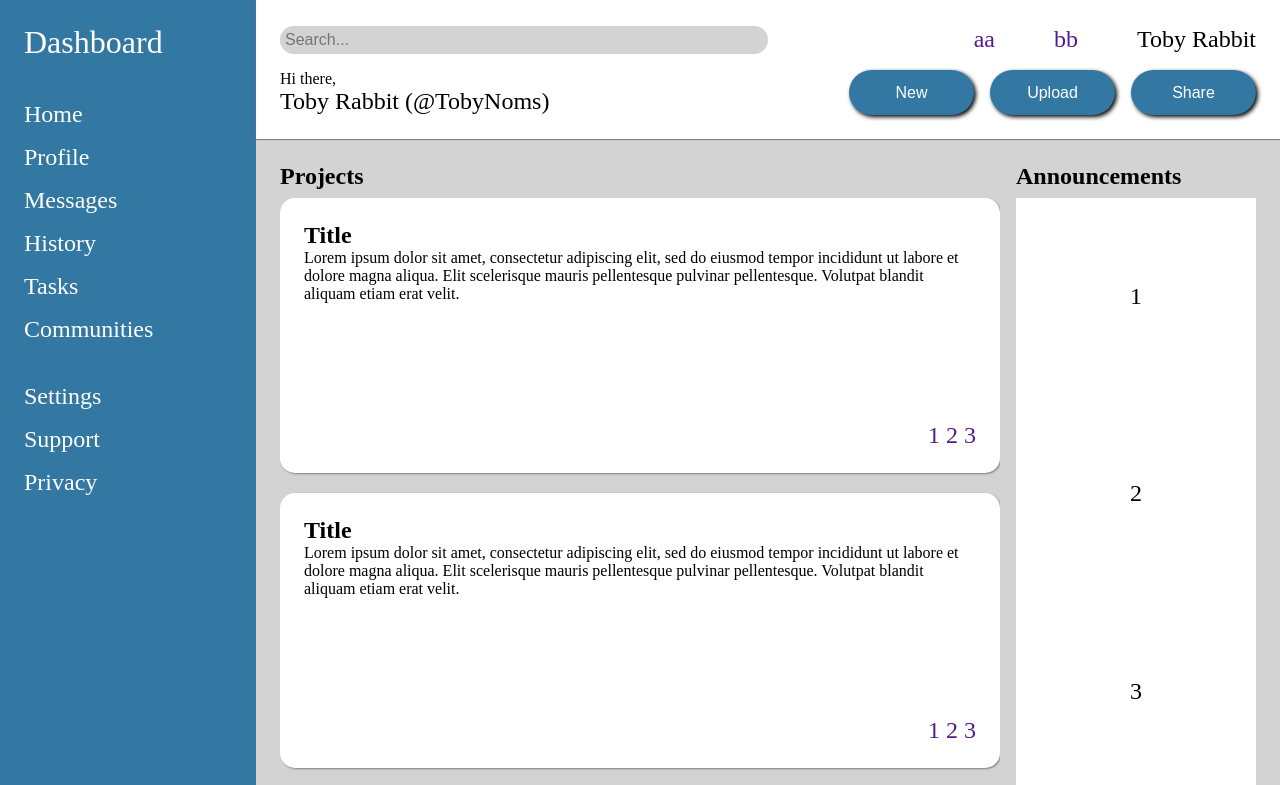
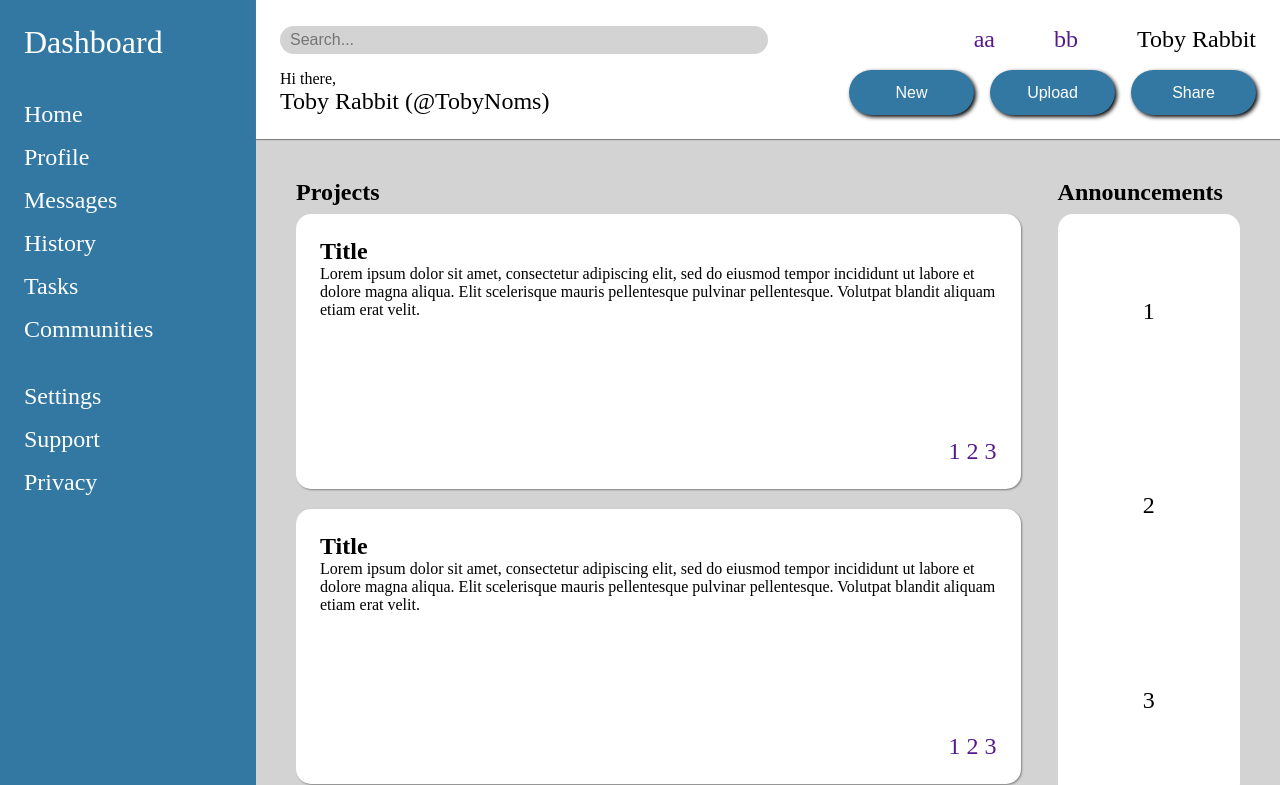
Before and after one commit to PeterBusatti/admin-dashboard, a plain HTML site: page index.html in a window 1280 px wide. Shown: the top 785 px of the page. Drawn offline with Linux system fonts and the light colour scheme.

Commit message:
start to clean up announce and trending section

```diff
--- a/styles.css
+++ b/styles.css
@@ -100,6 +100,7 @@ a {
     border: none;
     border-radius: 25px;
     padding: 5px;
+    padding-left: 10px;
     outline: none;
 }
 
@@ -133,13 +134,13 @@ button:active {
     grid-row-start: 2;
 
     background-color: lightgray;
-    padding: 1.5rem;
+    padding: 2.5rem;
     z-index: 1;
 
     display: grid;
-    grid-template-columns: 3fr 1fr;
+    grid-template-columns: 4fr 1fr;
     grid-template-rows: 1fr 1fr;
-    gap: 1rem;
+    gap: 2rem;
 }
 
 .inside-wrapper {
@@ -161,6 +162,8 @@ button:active {
     grid-template-rows: repeat(auto-fill, minmax(275px, 1fr));
     gap: 1.25rem;
     overflow: auto;
+
+    padding-right: 5px;
 }
 
 .content {
@@ -192,7 +195,6 @@ button:active {
 
 .announcements {
     grid-column-start: 2;
-
 }
 
 .trending {
@@ -206,4 +208,5 @@ button:active {
     display: grid;
     grid-template-columns: 1fr;
     place-items: center;
+    border-radius: 15px;
 }
```
Also changed, not shown: index.html (+1 -1 lines).
